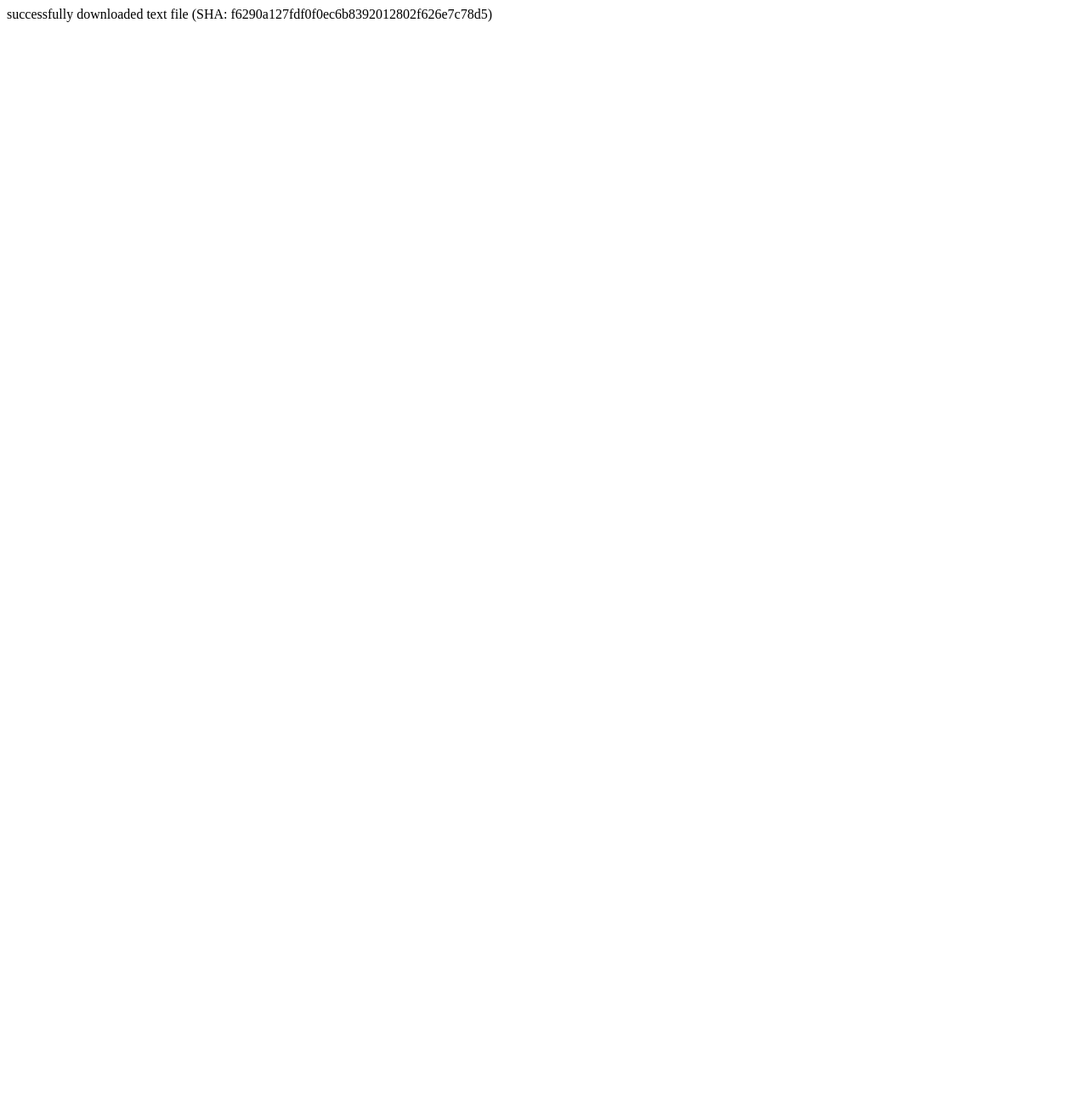
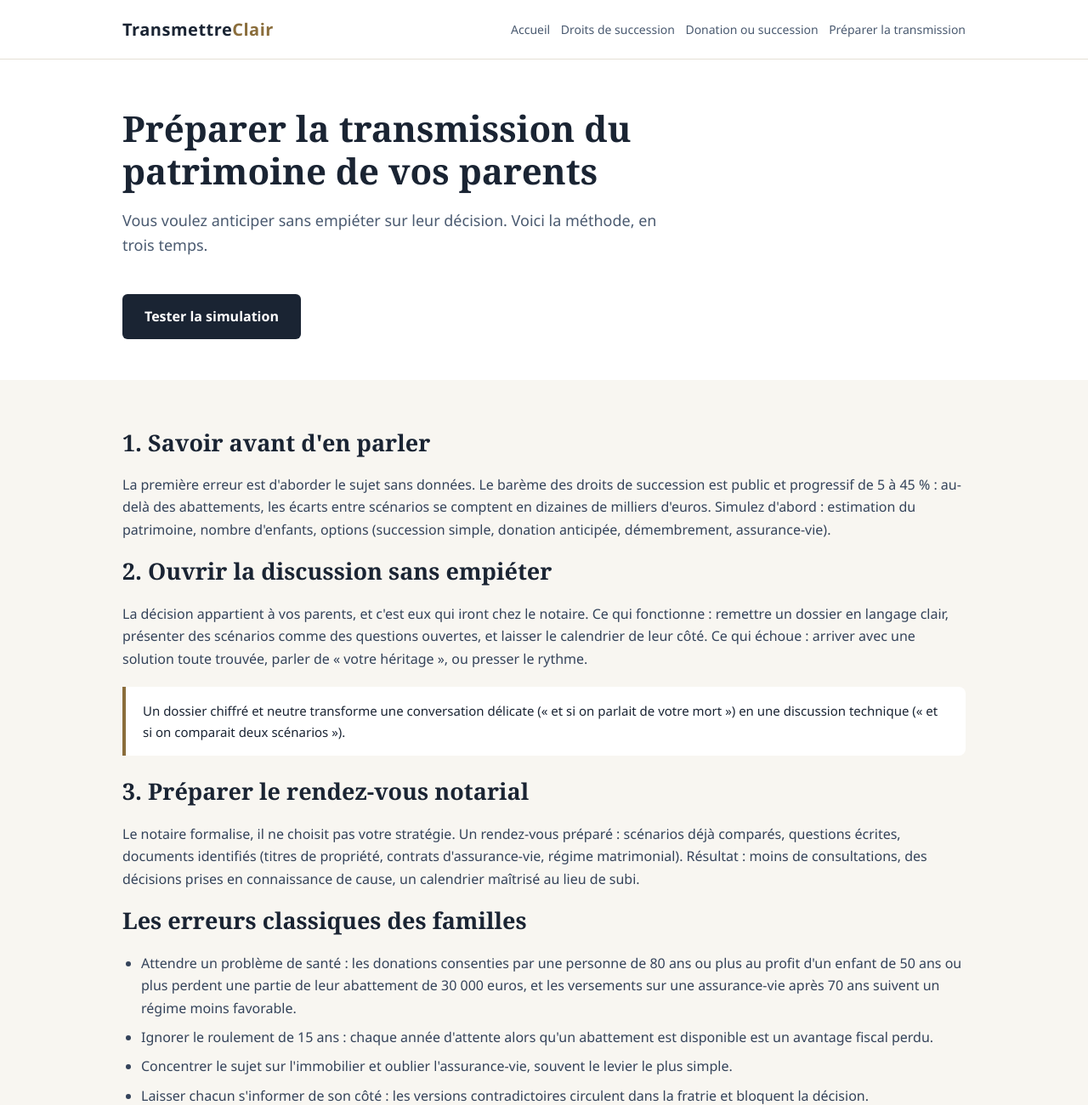
Before and after one commit to poc-com-biz/transmission-patrimoine-landing, a plain HTML site: page preparer-transmission-parents/index.html in a window 1280 px wide. Shown: the top 1300 px of the page at 85% size. Before the commit the page ends 800 px from the top, so only its background shows below. Drawn offline with Linux system fonts and the light colour scheme.

Commit message:
Corrections de texte et clarification des erreurs classiques

```diff
--- a/preparer-transmission-parents/index.html
+++ b/preparer-transmission-parents/index.html
@@ -1 +1,49 @@
-successfully downloaded text file (SHA: f6290a127fdf0f0ec6b8392012802f626e7c78d5)
+<!DOCTYPE html>
+<html lang="fr">
+<head>
+<meta charset="UTF-8">
+<meta name="viewport" content="width=device-width, initial-scale=1.0">
+<title>Préparer la transmission du patrimoine de ses parents : guide pour les enfants</title>
+<meta name="description" content="Guide pour les enfants adultes qui anticipent la transmission du patrimoine de leurs parents : simulations, discussion en famille, préparation du rendez-vous notarial.">
+<link rel="stylesheet" href="/style.css">
+<script type="application/ld+json">
+{"@context":"https://schema.org","@type":"FAQPage","mainEntity":[{"@type":"Question","name":"Comment parler de transmission avec ses parents ?","acceptedAnswer":{"@type":"Answer","text":"Avec un support neutre et chiffré : un dossier de scénarios présentés comme des questions ouvertes, pas comme une injonction. L'argent et la mort sont deux tabous ; les chiffres offrent un prétexte concret à la conversation."}},{"@type":"Question","name":"Qui doit décider d'une transmission familiale ?","acceptedAnswer":{"@type":"Answer","text":"Les parents décident et actionnent le notaire. Les enfants peuvent préparer : simulations, questions, comparaisons. Le dossier sert à rendre la décision parentale plus éclairée, pas à la remplacer."}},{"@type":"Question","name":"Quand faut-il commencer à préparer la transmission ?","acceptedAnswer":{"@type":"Answer","text":"Dès que le patrimoine dépasse sensiblement les abattements cumulés (100 000 euros par enfant). Le délai de 15 ans entre deux vagues de donation plaide pour anticiper, sans urgence mais sans attendre."}}]}
+</script>
+</head>
+<body>
+<header><div class="wrap"><nav>
+<div class="brand">Transmettre<span>Clair</span></div>
+<div><a href="/">Accueil</a> &nbsp; <a href="/droits-de-succession">Droits de succession</a> &nbsp; <a href="/donation-ou-succession">Donation ou succession</a> &nbsp; <a href="/preparer-transmission-parents">Préparer la transmission</a></div>
+</nav></div></header>
+<section class="hero"><div class="wrap"><h1>Préparer la transmission du patrimoine de vos parents</h1><p class="sub">Vous voulez anticiper sans empiéter sur leur décision. Voici la méthode, en trois temps.</p>
+<a class="cta" href="/#acces-lead">Tester la simulation</a></div></section>
+<section><div class="wrap">
+<h2>1. Savoir avant d'en parler</h2>
+<p>La première erreur est d'aborder le sujet sans données. Le barème des droits de succession est public et progressif de 5 à 45 % : au-delà des abattements, les écarts entre scénarios se comptent en dizaines de milliers d'euros. Simulez d'abord : estimation du patrimoine, nombre d'enfants, options (succession simple, donation anticipée, démembrement, assurance-vie).</p>
+<h2>2. Ouvrir la discussion sans empiéter</h2>
+<p>La décision appartient à vos parents, et c'est eux qui iront chez le notaire. Ce qui fonctionne : remettre un dossier en langage clair, présenter des scénarios comme des questions ouvertes, et laisser le calendrier de leur côté. Ce qui échoue : arriver avec une solution toute trouvée, parler de « votre héritage », ou presser le rythme.</p>
+<div class="note">Un dossier chiffré et neutre transforme une conversation délicate (« et si on parlait de votre mort ») en une discussion technique (« et si on comparait deux scénarios »).</div>
+<h2>3. Préparer le rendez-vous notarial</h2>
+<p>Le notaire formalise, il ne choisit pas votre stratégie. Un rendez-vous préparé : scénarios déjà comparés, questions écrites, documents identifiés (titres de propriété, contrats d'assurance-vie, régime matrimonial). Résultat : moins de consultations, des décisions prises en connaissance de cause, un calendrier maîtrisé au lieu de subi.</p>
+<h2>Les erreurs classiques des familles</h2>
+<ul>
+<li>Attendre un problème de santé : les donations consenties par une personne de 80 ans ou plus au profit d'un enfant de 50 ans ou plus perdent une partie de leur abattement de 30 000 euros, et les versements sur une assurance-vie après 70 ans suivent un régime moins favorable.</li>
+<li>Ignorer le roulement de 15 ans : chaque année d'attente alors qu'un abattement est disponible est un avantage fiscal perdu.</li>
+<li>Concentrer le sujet sur l'immobilier et oublier l'assurance-vie, souvent le levier le plus simple.</li>
+<li>Laisser chacun s'informer de son côté : les versions contradictoires circulent dans la fratrie et bloquent la décision.</li>
+</ul>
+<h2>Ce que notre simulateur produit</h2>
+<p>Un dossier de scénarios comparés : coûts, délais, protection de chaque membre de la famille, questions à poser au notaire. En langage clair, prêt à remettre entre les mains de vos parents.</p>
+<div class="links">
+<a href="/droits-de-succession"><b>Calcul des droits de succession</b><span>Barème 2026, abattements et exemples chiffrés.</span></a>
+<a href="/donation-ou-succession"><b>Donation ou succession : que choisir ?</b><span>Comparaison des deux voies et de leur fiscalité.</span></a>
+<a href="/preparer-transmission-parents"><b>Préparer la transmission du patrimoine de ses parents</b><span>Le guide pour les enfants qui anticipent.</span></a>
+<a href="/#acces-lead"><b>Recevoir l'accès au simulateur complet</b><span>Dossier de scénarios prêt pour vos parents et le notaire.</span></a>
+</div>
+</div></section>
+<footer><div class="wrap">
+<div>TransmettreClair &mdash; <a href="/">Simulateur de transmission patrimoniale entre générations</a></div>
+<p class="legal">Contenu informatif basé sur le barème 2026 des droits de mutation à titre gratuit. Ne constitue ni un conseil juridique ni un conseil fiscal et ne remplace pas la consultation d'un notaire.</p>
+</div></footer>
+</body>
+</html>
```
